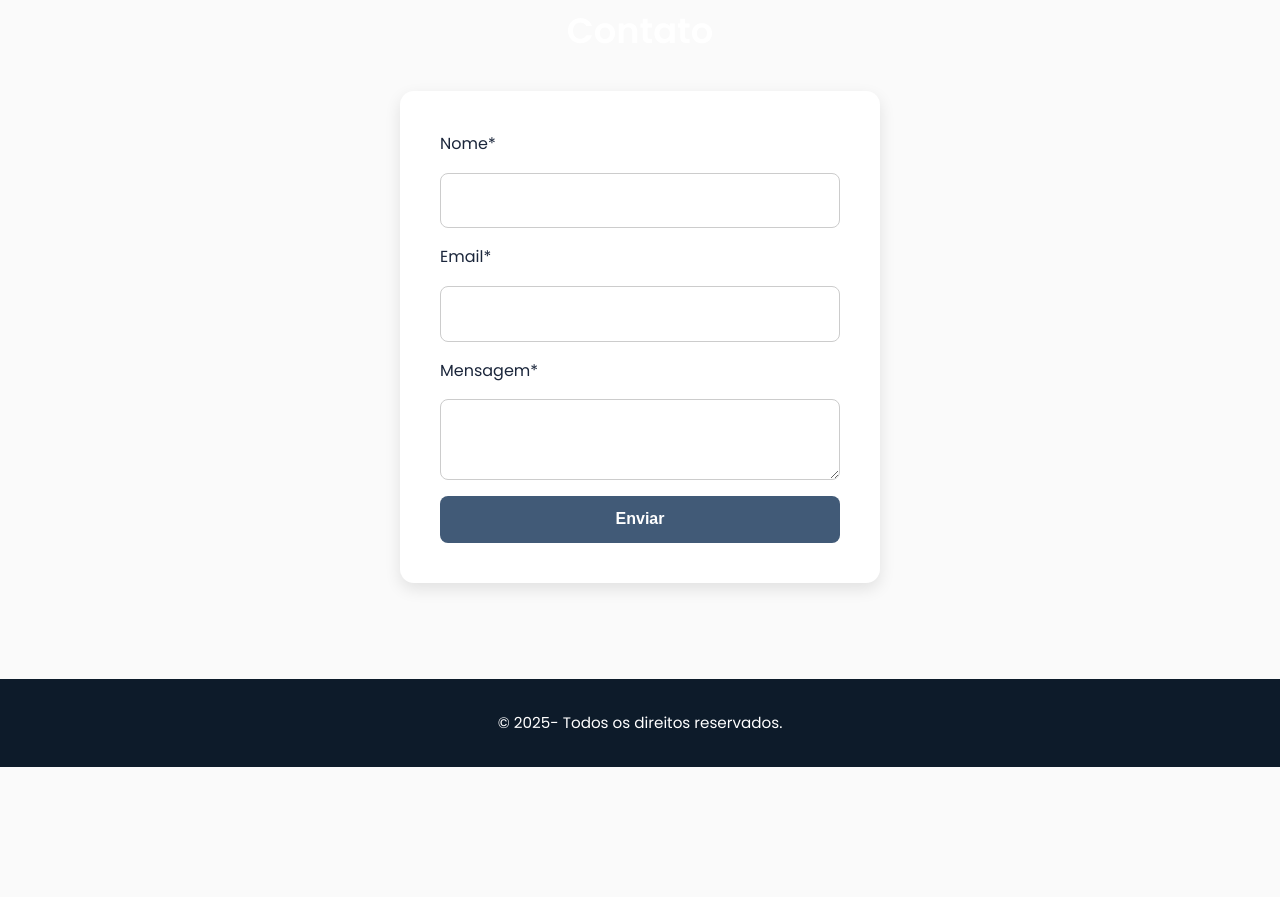
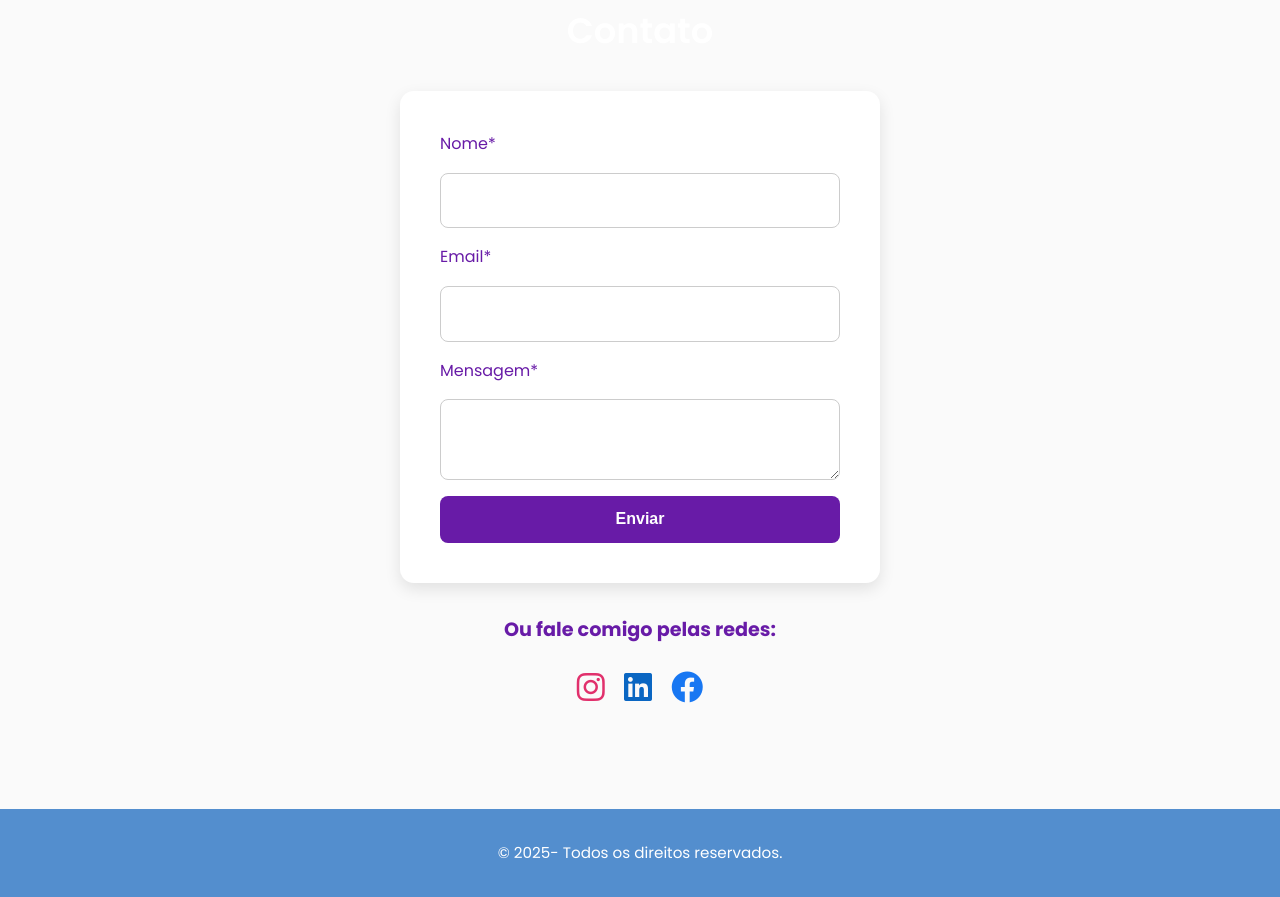
Before and after one commit to Luanna88/projeto-javascript, a website: page landing-page/index.html in a window 1280 px wide. Shown: the part 2637-3534 px from the top of the page. Before the commit the page ends 3404 px from the top, so only its background shows below. Drawn offline with Linux system fonts and the light colour scheme.

Commit message:
Adicionando mais funções no Script
Signed-off-by: Luanna88 <luanna.souza@maisunifacisa.com.br>

```diff
--- a/landing-page/css/style.css
+++ b/landing-page/css/style.css
@@ -481,8 +481,6 @@ h2 {
   transform: scale(1.02);
 }
 
-
-
 .contato form {
   display: flex;
   flex-direction: column;
@@ -497,7 +495,7 @@ h2 {
 
 .contato label {
   font-weight: 500;
-  color: #1b263b;
+  color: #681BA7;
 }
 
 .contato input, .contato textarea {
@@ -510,13 +508,13 @@ h2 {
 }
 
 .contato input:focus, .contato textarea:focus {
-  border: 1px solid #415a77;
+  border: 1px solid #681BA7;
   outline: none;
 }
 
 .contato button {
   padding: 0.9rem;
-  background: #415a77;
+  background: #681BA7;
   color: white;
   border: none;
   border-radius: 8px;
@@ -527,9 +525,48 @@ h2 {
 }
 
 .contato button:hover {
-  background: #ffb703;
-  color: #1b263b;
+  background: #b77de7;
+  color: #681BA7;
   transform: scale(1.05);
+}
+
+.redes-sociais {
+  text-align: center;
+  margin-top: 2rem;
+}
+
+.redes-sociais h3 {
+  margin-bottom: 1rem;
+  font-size: 1.2rem;
+  color: #681BA7;
+}
+
+.redes-sociais .icones {
+  display: flex;
+  justify-content: center;
+  gap: 1.2rem;
+}
+
+.redes-sociais a {
+  font-size: 2rem;
+  text-decoration: none;
+  transition: transform 0.3s ease, color 0.3s ease;
+}
+
+.redes-sociais a.instagram {
+  color: #e1306c;
+}
+
+.redes-sociais a.linkedin {
+  color: #0a66c2;
+}
+
+.redes-sociais a.facebook {
+  color: #1877f2;
+}
+
+.redes-sociais a:hover {
+  transform: scale(1.2);
 }
 
 #backToTop {
@@ -537,7 +574,7 @@ h2 {
   bottom: 25px;
   right: 25px;
   display: none;
-  background: #1b263b;
+  background: #681BA7;
   color: #fff;
   border: none;
   padding: 14px 18px;
@@ -549,15 +586,15 @@ h2 {
 }
 
 #backToTop:hover {
-  background: #ffb703;
-  color: #1b263b;
+  background: #b77de7;
+  color: #681BA7;
   transform: scale(1.1);
 }
 
 footer {
   text-align: center;
   padding: 2rem;
-  background: #0d1b2a;
+  background: #538ece;
   color: #fff;
   margin-top: 2rem;
   font-size: 0.95rem;
--- a/landing-page/index.html
+++ b/landing-page/index.html
@@ -7,6 +7,8 @@
   <meta name="description" content="Landing page- Portfólio com projetos, skills e contatos.">
   <link rel="stylesheet" href="css/style.css">
   <link rel="icon" type="image/x-icon" href="assets/letter-l.ico">
+  <link rel="stylesheet" href="https://cdnjs.cloudflare.com/ajax/libs/font-awesome/6.4.0/css/all.min.css">
+
 </head>
 <body>
 
@@ -100,8 +102,23 @@
 
     <button type="submit">Enviar</button>
   </form>
+
+  <!-- Redes sociais -->
+  <div class="redes-sociais">
+    <h3>Ou fale comigo pelas redes:</h3>
+    <div class="icones">
+      <a href="https://instagram.com/seuusuario" target="_blank" class="instagram">
+        <i class="fab fa-instagram"></i>
+      </a>
+      <a href="https://linkedin.com/in/seuusuario" target="_blank" class="linkedin">
+        <i class="fab fa-linkedin"></i>
+      </a>
+      <a href="https://facebook.com/seuusuario" target="_blank" class="facebook">
+        <i class="fab fa-facebook"></i>
+      </a>
+    </div>
+  </div>
 </section>
-
 
   <button id="backToTop" aria-label="Voltar ao topo">⬆</button>
 
```
Lines whose indentation alone changed are shown as unchanged.
